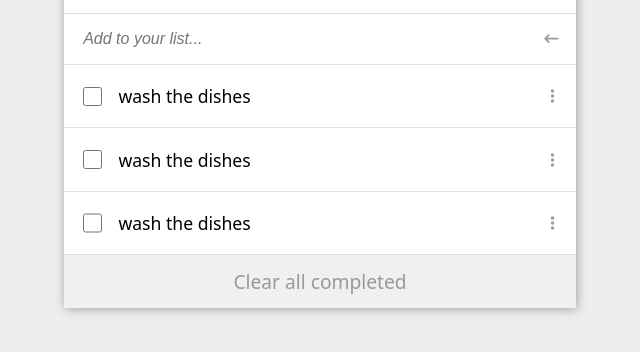
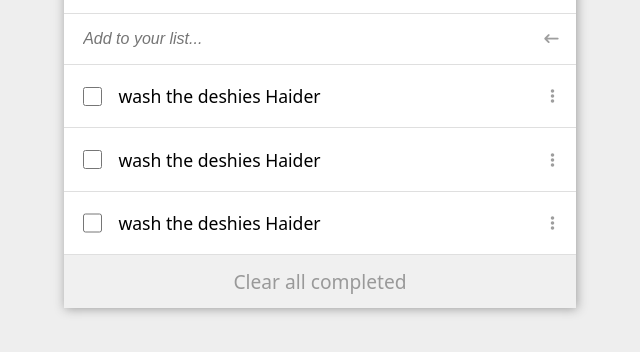
Before and after one commit to Hidar37/To-Do-List, a website built with webpack: page src/index.html in a window 1280 px wide. Shown: the part 186-538 px from the top of the page, without its empty margins (320-960 px from the left). Built offline with nearby package versions, Linux system fonts and the light colour scheme.

Commit message:
Dynamicly Adding list of do to work using js. Remove button functionlity add also.

```diff
--- a/src/index.html
+++ b/src/index.html
@@ -23,22 +23,8 @@
           <button id="enter-btn" class="btn"><i class="fa-solid fa-arrow-left-long change-color"></i></button>
         </div>
         <!-- Task List -->
-        <ul class="nav">
-          <li class="nav-item">
-            <input type="checkbox" id="index">
-            <p>wash the dishes</p>
-            <i class="fa-solid fa-ellipsis-vertical change-position"></i>
-          </li>
-          <li class="nav-item">
-            <input type="checkbox" id="index">
-            <p>wash the dishes</p>
-            <i class="fa-solid fa-ellipsis-vertical change-position"></i>
-          </li>
-          <li class="nav-item">
-            <input type="checkbox" id="index">
-            <p>wash the dishes</p>
-            <i class="fa-solid fa-ellipsis-vertical change-position"></i>
-          </li>
+        <ul class="nav" id="nav">
+          <!-- adding Dynamicaly li To ul -->
         </ul>
       </form>
       <button id="clear" class="btn">Clear all completed</button>
--- a/src/index.js
+++ b/src/index.js
@@ -1 +1,48 @@
 import './style.css';
+
+const ulElement = document.getElementById('nav');
+const toDoList = [
+  {
+    description: 'wash the deshies Haider',
+    completed: false,
+    index: 0,
+  },
+  {
+    description: 'wash the deshies Haider',
+    completed: false,
+    index: 1,
+  },
+  {
+    description: 'wash the deshies Haider',
+    completed: false,
+    index: 2,
+  },
+];
+
+const showToDoList = () => {
+  toDoList.forEach((item, position) => {
+    const liElement = document.createElement('li');
+    liElement.setAttribute('class', 'nav-item');
+    const checkboxElement = document.createElement('input');
+    checkboxElement.setAttribute('type', 'checkbox');
+    checkboxElement.setAttribute('id', 'index'.concat(position));
+    const pElement = document.createElement('p');
+    const removeBtn = document.createElement('i');
+    removeBtn.setAttribute('class', 'change-position');
+    removeBtn.classList.add('fa-solid', 'fa-ellipsis-vertical');
+    // Adding textNode to Elements
+    pElement.appendChild(document.createTextNode(`${item.description}`));
+    // remove Button
+    removeBtn.addEventListener('click', () => {
+      toDoList.splice(position, 1);
+      liElement.remove();
+      // window.location.reload();
+    });
+    // 1- Append New Element to Parent node which is li.
+    // 2- Than append the li to ul.
+    liElement.append(checkboxElement, pElement, removeBtn);
+    ulElement.appendChild(liElement);
+  });
+};
+
+showToDoList();
```
